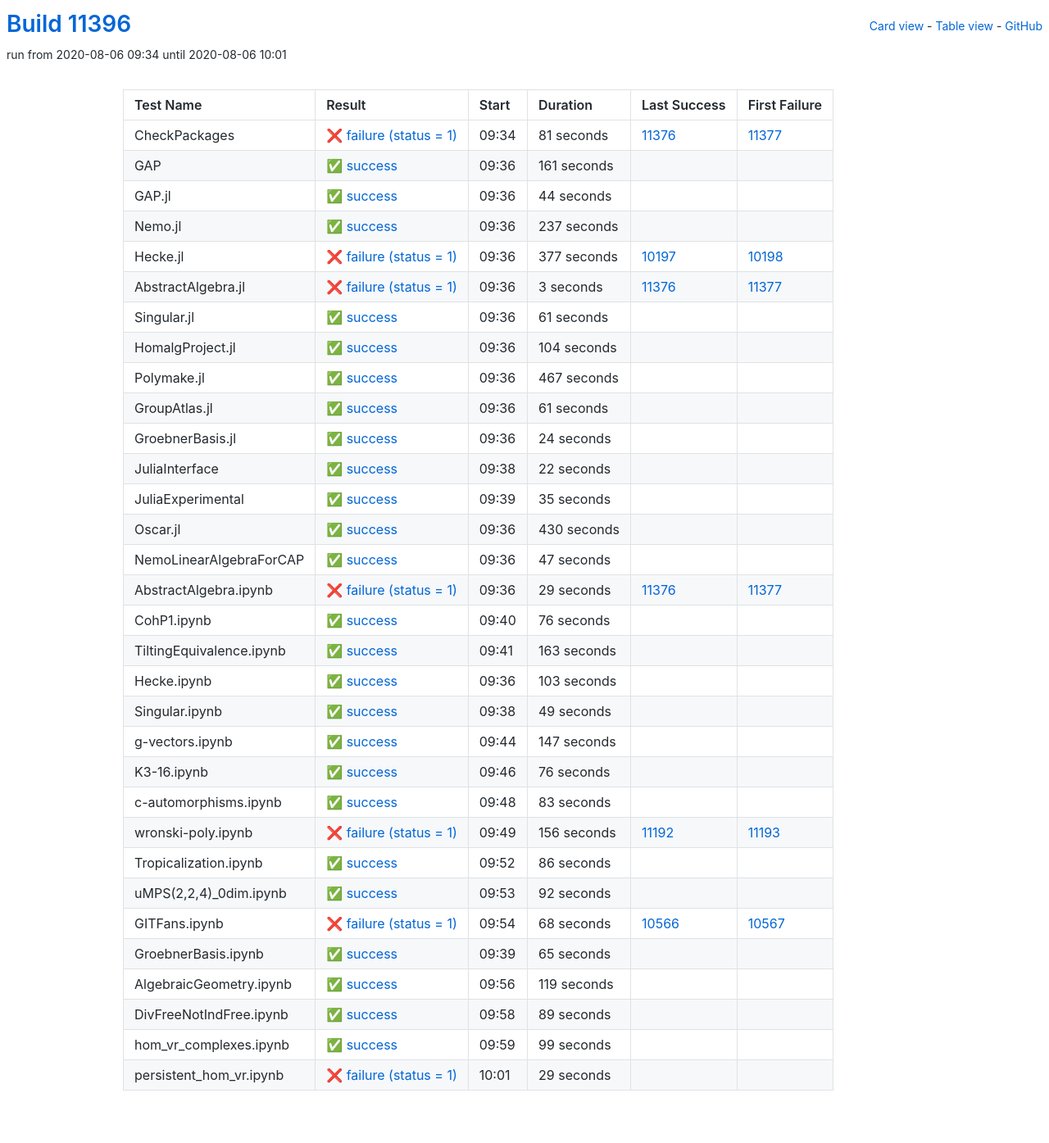
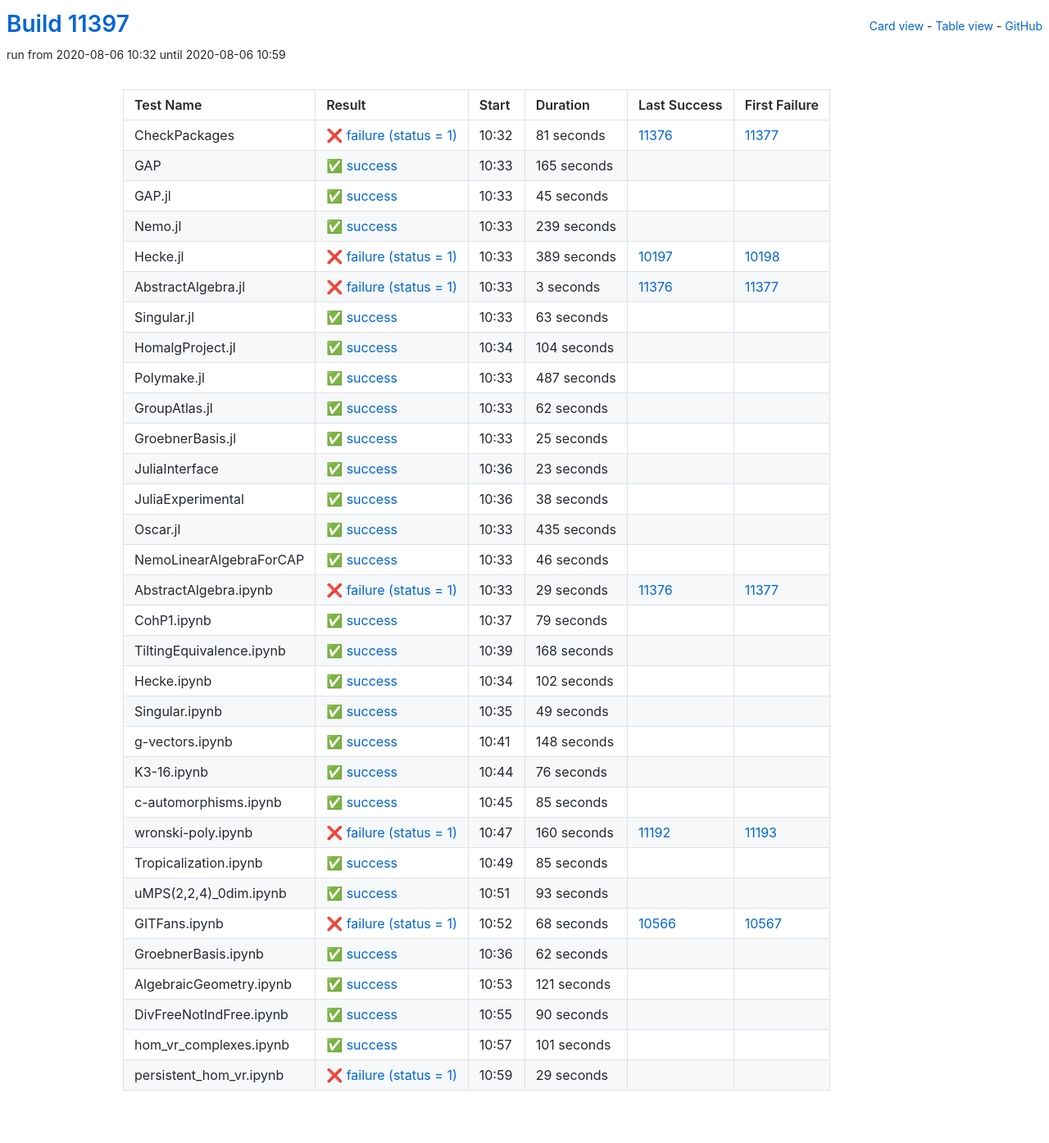
Before and after one commit to oscar-system/oscar-ci-status, a Jekyll site: the page built from table.html, in a window 1280 px wide. Shown: the whole page at 82% size. Built offline with Jekyll 4.4.1, drawn with Linux system fonts in a browser that asks for light colours.

Commit message:
Build #11397

```diff
--- a/_data/ci.yml
+++ b/_data/ci.yml
@@ -1,6 +1,6 @@
 ---
-build: 11396
-build_url: https://oscarci.mathematik.uni-kl.de/job/oscar/11396/
+build: 11397
+build_url: https://oscarci.mathematik.uni-kl.de/job/oscar/11397/
 job: oscar
 organization: oscar-system
 repo: oscar-ci-status
@@ -8,8 +8,8 @@
 tests:
 - name: CheckPackages
   id: checkpackages
-  log: https://oscarci.mathematik.uni-kl.de/job/oscar/11396/artifact/logs/build-11396/CheckPackages.log
-  start: 2020-08-06 09:34
+  log: https://oscarci.mathematik.uni-kl.de/job/oscar/11397/artifact/logs/build-11397/CheckPackages.log
+  start: 2020-08-06 10:32
   success: false
   exitcode: 1
   status: failure
@@ -20,56 +20,56 @@
   first_failure_url: https://oscarci.mathematik.uni-kl.de/job/oscar/11377/
 - name: GAP
   id: gap
-  log: https://oscarci.mathematik.uni-kl.de/job/oscar/11396/artifact/logs/build-11396/GAP.log
-  start: 2020-08-06 09:36
+  log: https://oscarci.mathematik.uni-kl.de/job/oscar/11397/artifact/logs/build-11397/GAP.log
+  start: 2020-08-06 10:33
   success: true
   exitcode: 0
   status: success
-  duration: 161
+  duration: 165
   last_success: false
   last_success_url:
   first_failure: false
   first_failure_url:
 - name: GAP.jl
   id: gap-jl
-  log: https://oscarci.mathematik.uni-kl.de/job/oscar/11396/artifact/logs/build-11396/GAP.jl.log
-  start: 2020-08-06 09:36
+  log: https://oscarci.mathematik.uni-kl.de/job/oscar/11397/artifact/logs/build-11397/GAP.jl.log
+  start: 2020-08-06 10:33
   success: true
   exitcode: 0
   status: success
-  duration: 44
+  duration: 45
   last_success: false
   last_success_url:
   first_failure: false
   first_failure_url:
 - name: Nemo.jl
   id: nemo-jl
-  log: https://oscarci.mathematik.uni-kl.de/job/oscar/11396/artifact/logs/build-11396/Nemo.jl.log
-  start: 2020-08-06 09:36
+  log: https://oscarci.mathematik.uni-kl.de/job/oscar/11397/artifact/logs/build-11397/Nemo.jl.log
+  start: 2020-08-06 10:33
   success: true
   exitcode: 0
   status: success
-  duration: 237
+  duration: 239
   last_success: false
   last_success_url:
   first_failure: false
   first_failure_url:
 - name: Hecke.jl
   id: hecke-jl
-  log: https://oscarci.mathematik.uni-kl.de/job/oscar/11396/artifact/logs/build-11396/Hecke.jl.log
-  start: 2020-08-06 09:36
+  log: https://oscarci.mathematik.uni-kl.de/job/oscar/11397/artifact/logs/build-11397/Hecke.jl.log
+  start: 2020-08-06 10:33
   success: false
   exitcode: 1
   status: failure
-  duration: 377
+  duration: 389
   last_success: 10197
   last_success_url: https://oscarci.mathematik.uni-kl.de/job/oscar/10197/
   first_failure: 10198
   first_failure_url: https://oscarci.mathematik.uni-kl.de/job/oscar/10198/
 - name: AbstractAlgebra.jl
   id: abstractalgebra-jl
-  log: https://oscarci.mathematik.uni-kl.de/job/oscar/11396/artifact/logs/build-11396/AbstractAlgebra.jl.log
-  start: 2020-08-06 09:36
+  log: https://oscarci.mathematik.uni-kl.de/job/oscar/11397/artifact/logs/build-11397/AbstractAlgebra.jl.log
+  start: 2020-08-06 10:33
   success: false
   exitcode: 1
   status: failure
@@ -80,20 +80,20 @@
   first_failure_url: https://oscarci.mathematik.uni-kl.de/job/oscar/11377/
 - name: Singular.jl
   id: singular-jl
-  log: https://oscarci.mathematik.uni-kl.de/job/oscar/11396/artifact/logs/build-11396/Singular.jl.log
-  start: 2020-08-06 09:36
+  log: https://oscarci.mathematik.uni-kl.de/job/oscar/11397/artifact/logs/build-11397/Singular.jl.log
+  start: 2020-08-06 10:33
   success: true
   exitcode: 0
   status: success
-  duration: 61
+  duration: 63
   last_success: false
   last_success_url:
   first_failure: false
   first_failure_url:
 - name: HomalgProject.jl
   id: homalgproject-jl
-  log: https://oscarci.mathematik.uni-kl.de/job/oscar/11396/artifact/logs/build-11396/HomalgProject.jl.log
-  start: 2020-08-06 09:36
+  log: https://oscarci.mathematik.uni-kl.de/job/oscar/11397/artifact/logs/build-11397/HomalgProject.jl.log
+  start: 2020-08-06 10:34
   success: true
   exitcode: 0
   status: success
@@ -104,92 +104,92 @@
   first_failure_url:
 - name: Polymake.jl
   id: polymake-jl
-  log: https://oscarci.mathematik.uni-kl.de/job/oscar/11396/artifact/logs/build-11396/Polymake.jl.log
-  start: 2020-08-06 09:36
+  log: https://oscarci.mathematik.uni-kl.de/job/oscar/11397/artifact/logs/build-11397/Polymake.jl.log
+  start: 2020-08-06 10:33
   success: true
   exitcode: 0
   status: success
-  duration: 467
+  duration: 487
   last_success: false
   last_success_url:
   first_failure: false
   first_failure_url:
 - name: GroupAtlas.jl
   id: groupatlas-jl
-  log: https://oscarci.mathematik.uni-kl.de/job/oscar/11396/artifact/logs/build-11396/GroupAtlas.jl.log
-  start: 2020-08-06 09:36
+  log: https://oscarci.mathematik.uni-kl.de/job/oscar/11397/artifact/logs/build-11397/GroupAtlas.jl.log
+  start: 2020-08-06 10:33
   success: true
   exitcode: 0
   status: success
-  duration: 61
+  duration: 62
   last_success: false
   last_success_url:
   first_failure: false
   first_failure_url:
 - name: GroebnerBasis.jl
   id: groebnerbasis-jl
-  log: https://oscarci.mathematik.uni-kl.de/job/oscar/11396/artifact/logs/build-11396/GroebnerBasis.jl.log
-  start: 2020-08-06 09:36
+  log: https://oscarci.mathematik.uni-kl.de/job/oscar/11397/artifact/logs/build-11397/GroebnerBasis.jl.log
+  start: 2020-08-06 10:33
   success: true
   exitcode: 0
   status: success
-  duration: 24
+  duration: 25
   last_success: false
   last_success_url:
   first_failure: false
   first_failure_url:
 - name: JuliaInterface
   id: juliainterface
-  log: https://oscarci.mathematik.uni-kl.de/job/oscar/11396/artifact/logs/build-11396/JuliaInterface.log
-  start: 2020-08-06 09:38
+  log: https://oscarci.mathematik.uni-kl.de/job/oscar/11397/artifact/logs/build-11397/JuliaInterface.log
+  start: 2020-08-06 10:36
   success: true
   exitcode: 0
   status: success
-  duration: 22
+  duration: 23
   last_success: false
   last_success_url:
   first_failure: false
   first_failure_url:
 - name: JuliaExperimental
   id: juliaexperimental
-  log: https://oscarci.mathematik.uni-kl.de/job/oscar/11396/artifact/logs/build-11396/JuliaExperimental.log
-  start: 2020-08-06 09:39
+  log: https://oscarci.mathematik.uni-kl.de/job/oscar/11397/artifact/logs/build-11397/JuliaExperimental.log
+  start: 2020-08-06 10:36
   success: true
   exitcode: 0
   status: success
-  duration: 35
+  duration: 38
   last_success: false
   last_success_url:
   first_failure: false
   first_failure_url:
 - name: Oscar.jl
   id: oscar-jl
-  log: https://oscarci.mathematik.uni-kl.de/job/oscar/11396/artifact/logs/build-11396/Oscar.jl.log
-  start: 2020-08-06 09:36
+  log: https://oscarci.mathematik.uni-kl.de/job/oscar/11397/artifact/logs/build-11397/Oscar.jl.log
+  start: 2020-08-06 10:33
   success: true
   exitcode: 0
   status: success
-  duration: 430
+  duration: 435
   last_success: false
   last_success_url:
   first_failure: false
   first_failure_url:
 - name: NemoLinearAlgebraForCAP
   id: nemolinearalgebraforcap
-  log: https://oscarci.mathematik.uni-kl.de/job/oscar/11396/artifact/logs/build-11396/NemoLinearAlgebraForCAP.log
-  start: 2020-08-06 09:36
+  log: https://oscarci.mathematik.uni-kl.de/job/oscar/11397/artifact/logs/build-11397/NemoLinearAlgebraForCAP.log
+  start: 2020-08-06 10:33
   success: true
   exitcode: 0
   status: success
-  duration: 47
+  duration: 46
   last_success: false
   last_success_url:
   first_failure: false
   first_failure_url:
 - name: AbstractAlgebra.ipynb
   id: abstractalgebra-ipynb
-  log: https://oscarci.mathematik.uni-kl.de/job/oscar/11396/artifact/logs/build-11396/AbstractAlgebra.ipynb.log
-  start: 2020-08-06 09:36
+  log: https://oscarci.mathematik.uni-kl.de/job/oscar/11397/artifact/logs/build-11397/AbstractAlgebra.ipynb.log
+  start: 2020-08-06 10:33
   success: false
   exitcode: 1
   status: failure
@@ -200,44 +200,44 @@
   first_failure_url: https://oscarci.mathematik.uni-kl.de/job/oscar/11377/
 - name: CohP1.ipynb
   id: cohp1-ipynb
-  log: https://oscarci.mathematik.uni-kl.de/job/oscar/11396/artifact/logs/build-11396/CohP1.ipynb.log
-  start: 2020-08-06 09:40
+  log: https://oscarci.mathematik.uni-kl.de/job/oscar/11397/artifact/logs/build-11397/CohP1.ipynb.log
+  start: 2020-08-06 10:37
   success: true
   exitcode: 0
   status: success
-  duration: 76
+  duration: 79
   last_success: false
   last_success_url:
   first_failure: false
   first_failure_url:
 - name: TiltingEquivalence.ipynb
   id: tiltingequivalence-ipynb
-  log: https://oscarci.mathematik.uni-kl.de/job/oscar/11396/artifact/logs/build-11396/TiltingEquivalence.ipynb.log
-  start: 2020-08-06 09:41
+  log: https://oscarci.mathematik.uni-kl.de/job/oscar/11397/artifact/logs/build-11397/TiltingEquivalence.ipynb.log
+  start: 2020-08-06 10:39
   success: true
   exitcode: 0
   status: success
-  duration: 163
+  duration: 168
   last_success: false
   last_success_url:
   first_failure: false
   first_failure_url:
 - name: Hecke.ipynb
   id: hecke-ipynb
-  log: https://oscarci.mathematik.uni-kl.de/job/oscar/11396/artifact/logs/build-11396/Hecke.ipynb.log
-  start: 2020-08-06 09:36
+  log: https://oscarci.mathematik.uni-kl.de/job/oscar/11397/artifact/logs/build-11397/Hecke.ipynb.log
+  start: 2020-08-06 10:34
   success: true
   exitcode: 0
   status: success
-  duration: 103
+  duration: 102
   last_success: false
   last_success_url:
   first_failure: false
   first_failure_url:
 - name: Singular.ipynb
   id: singular-ipynb
-  log: https://oscarci.mathematik.uni-kl.de/job/oscar/11396/artifact/logs/build-11396/Singular.ipynb.log
-  start: 2020-08-06 09:38
+  log: https://oscarci.mathematik.uni-kl.de/job/oscar/11397/artifact/logs/build-11397/Singular.ipynb.log
+  start: 2020-08-06 10:35
   success: true
   exitcode: 0
   status: success
@@ -248,20 +248,20 @@
   first_failure_url:
 - name: g-vectors.ipynb
   id: g-vectors-ipynb
-  log: https://oscarci.mathematik.uni-kl.de/job/oscar/11396/artifact/logs/build-11396/g-vectors.ipynb.log
-  start: 2020-08-06 09:44
+  log: https://oscarci.mathematik.uni-kl.de/job/oscar/11397/artifact/logs/build-11397/g-vectors.ipynb.log
+  start: 2020-08-06 10:41
   success: true
   exitcode: 0
   status: success
-  duration: 147
+  duration: 148
   last_success: false
   last_success_url:
   first_failure: false
   first_failure_url:
 - name: K3-16.ipynb
   id: k3-16-ipynb
-  log: https://oscarci.mathematik.uni-kl.de/job/oscar/11396/artifact/logs/build-11396/K3-16.ipynb.log
-  start: 2020-08-06 09:46
+  log: https://oscarci.mathematik.uni-kl.de/job/oscar/11397/artifact/logs/build-11397/K3-16.ipynb.log
+  start: 2020-08-06 10:44
   success: true
   exitcode: 0
   status: success
@@ -272,56 +272,56 @@
   first_failure_url:
 - name: c-automorphisms.ipynb
   id: c-automorphisms-ipynb
-  log: https://oscarci.mathematik.uni-kl.de/job/oscar/11396/artifact/logs/build-11396/c-automorphisms.ipynb.log
-  start: 2020-08-06 09:48
+  log: https://oscarci.mathematik.uni-kl.de/job/oscar/11397/artifact/logs/build-11397/c-automorphisms.ipynb.log
+  start: 2020-08-06 10:45
   success: true
   exitcode: 0
   status: success
-  duration: 83
+  duration: 85
   last_success: false
   last_success_url:
   first_failure: false
   first_failure_url:
 - name: wronski-poly.ipynb
   id: wronski-poly-ipynb
-  log: https://oscarci.mathematik.uni-kl.de/job/oscar/11396/artifact/logs/build-11396/wronski-poly.ipynb.log
-  start: 2020-08-06 09:49
+  log: https://oscarci.mathematik.uni-kl.de/job/oscar/11397/artifact/logs/build-11397/wronski-poly.ipynb.log
+  start: 2020-08-06 10:47
   success: false
   exitcode: 1
   status: failure
-  duration: 156
+  duration: 160
   last_success: 11192
   last_success_url: https://oscarci.mathematik.uni-kl.de/job/oscar/11192/
   first_failure: 11193
   first_failure_url: https://oscarci.mathematik.uni-kl.de/job/oscar/11193/
 - name: Tropicalization.ipynb
   id: tropicalization-ipynb
-  log: https://oscarci.mathematik.uni-kl.de/job/oscar/11396/artifact/logs/build-11396/Tropicalization.ipynb.log
-  start: 2020-08-06 09:52
+  log: https://oscarci.mathematik.uni-kl.de/job/oscar/11397/artifact/logs/build-11397/Tropicalization.ipynb.log
+  start: 2020-08-06 10:49
   success: true
   exitcode: 0
   status: success
-  duration: 86
+  duration: 85
   last_success: false
   last_success_url:
   first_failure: false
   first_failure_url:
 - name: uMPS(2,2,4)_0dim.ipynb
   id: umps-2-2-4-0dim-ipynb
-  log: https://oscarci.mathematik.uni-kl.de/job/oscar/11396/artifact/logs/build-11396/uMPS-2-2-4-_0dim.ipynb.log
-  start: 2020-08-06 09:53
+  log: https://oscarci.mathematik.uni-kl.de/job/oscar/11397/artifact/logs/build-11397/uMPS-2-2-4-_0dim.ipynb.log
+  start: 2020-08-06 10:51
   success: true
   exitcode: 0
   status: success
-  duration: 92
+  duration: 93
   last_success: false
   last_success_url:
   first_failure: false
   first_failure_url:
 - name: GITFans.ipynb
   id: gitfans-ipynb
-  log: https://oscarci.mathematik.uni-kl.de/job/oscar/11396/artifact/logs/build-11396/GITFans.ipynb.log
-  start: 2020-08-06 09:54
+  log: https://oscarci.mathematik.uni-kl.de/job/oscar/11397/artifact/logs/build-11397/GITFans.ipynb.log
+  start: 2020-08-06 10:52
   success: false
   exitcode: 1
   status: failure
@@ -332,56 +332,56 @@
   first_failure_url: https://oscarci.mathematik.uni-kl.de/job/oscar/10567/
 - name: GroebnerBasis.ipynb
   id: groebnerbasis-ipynb
-  log: https://oscarci.mathematik.uni-kl.de/job/oscar/11396/artifact/logs/build-11396/GroebnerBasis.ipynb.log
-  start: 2020-08-06 09:39
+  log: https://oscarci.mathematik.uni-kl.de/job/oscar/11397/artifact/logs/build-11397/GroebnerBasis.ipynb.log
+  start: 2020-08-06 10:36
   success: true
   exitcode: 0
   status: success
-  duration: 65
+  duration: 62
   last_success: false
   last_success_url:
   first_failure: false
   first_failure_url:
 - name: AlgebraicGeometry.ipynb
   id: algebraicgeometry-ipynb
-  log: https://oscarci.mathematik.uni-kl.de/job/oscar/11396/artifact/logs/build-11396/AlgebraicGeometry.ipynb.log
-  start: 2020-08-06 09:56
+  log: https://oscarci.mathematik.uni-kl.de/job/oscar/11397/artifact/logs/build-11397/AlgebraicGeometry.ipynb.log
+  start: 2020-08-06 10:53
   success: true
   exitcode: 0
   status: success
-  duration: 119
+  duration: 121
   last_success: false
   last_success_url:
   first_failure: false
   first_failure_url:
 - name: DivFreeNotIndFree.ipynb
   id: divfreenotindfree-ipynb
-  log: https://oscarci.mathematik.uni-kl.de/job/oscar/11396/artifact/logs/build-11396/DivFreeNotIndFree.ipynb.log
-  start: 2020-08-06 09:58
+  log: https://oscarci.mathematik.uni-kl.de/job/oscar/11397/artifact/logs/build-11397/DivFreeNotIndFree.ipynb.log
+  start: 2020-08-06 10:55
   success: true
   exitcode: 0
   status: success
-  duration: 89
+  duration: 90
   last_success: false
   last_success_url:
   first_failure: false
   first_failure_url:
 - name: hom_vr_complexes.ipynb
   id: hom-vr-complexes-ipynb
-  log: https://oscarci.mathematik.uni-kl.de/job/oscar/11396/artifact/logs/build-11396/hom_vr_complexes.ipynb.log
-  start: 2020-08-06 09:59
+  log: https://oscarci.mathematik.uni-kl.de/job/oscar/11397/artifact/logs/build-11397/hom_vr_complexes.ipynb.log
+  start: 2020-08-06 10:57
   success: true
   exitcode: 0
   status: success
-  duration: 99
+  duration: 101
   last_success: false
   last_success_url:
   first_failure: false
   first_failure_url:
 - name: persistent_hom_vr.ipynb
   id: persistent-hom-vr-ipynb
-  log: https://oscarci.mathematik.uni-kl.de/job/oscar/11396/artifact/logs/build-11396/persistent_hom_vr.ipynb.log
-  start: 2020-08-06 10:01
+  log: https://oscarci.mathematik.uni-kl.de/job/oscar/11397/artifact/logs/build-11397/persistent_hom_vr.ipynb.log
+  start: 2020-08-06 10:59
   success: false
   exitcode: 1
   status: failure
```
Also changed, not shown: README.md.
